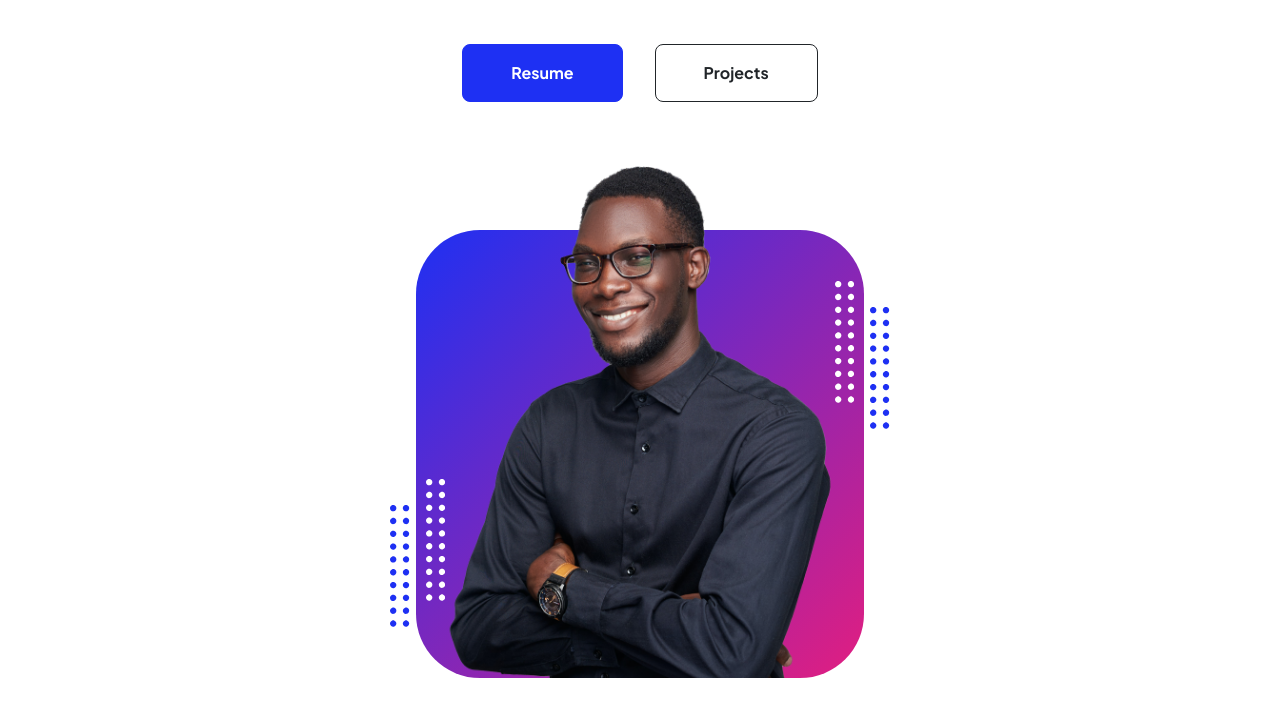
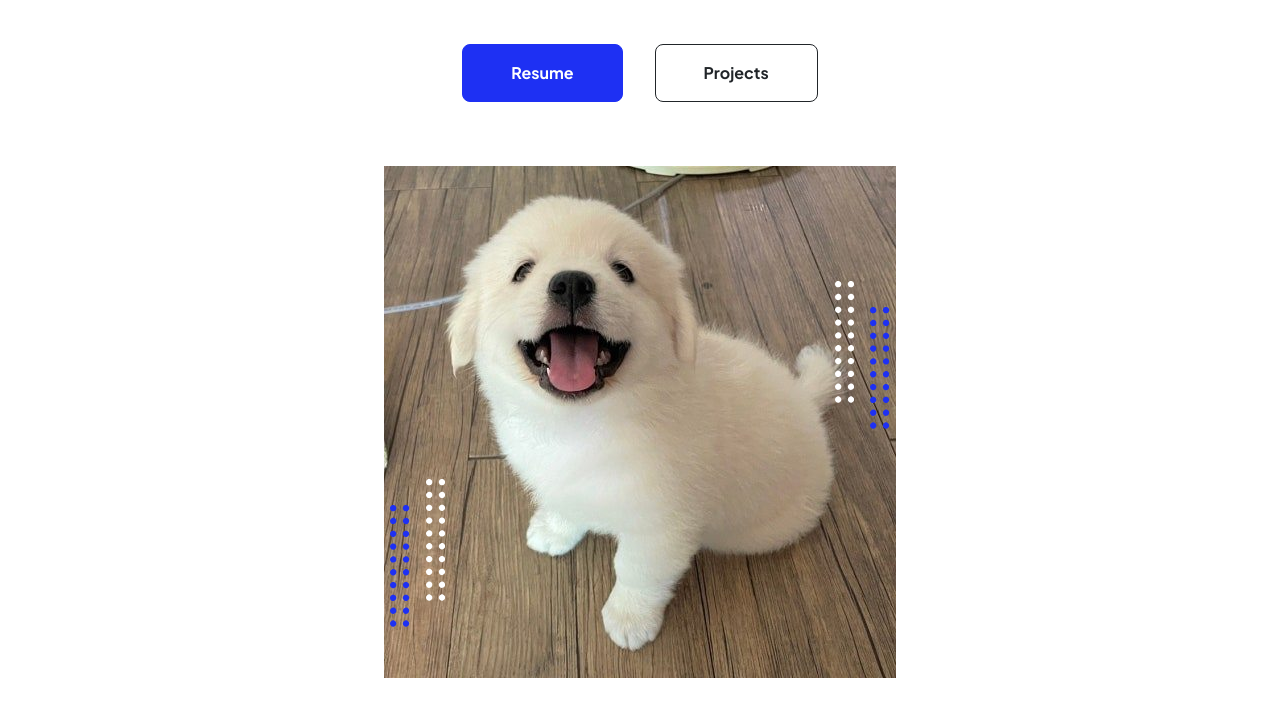
Before and after one commit to zxcv718/personal_gh_page, a plain HTML site: page index.html in a window 1280 px wide. Shown: the part 291-1008 px from the top of the page. Drawn offline with nearby package versions, Linux system fonts and the light colour scheme.

Commit message:
chore: change profile image

```diff
--- a/index.html
+++ b/index.html
@@ -56,7 +56,7 @@
                                 <div class="profile bg-gradient-primary-to-secondary">
                                     <!-- TIP: For best results, use a photo with a transparent background like the demo example below-->
                                     <!-- Watch a tutorial on how to do this on YouTube (link)-->
-                                    <img class="profile-img" src="assets/profile.png" alt="..." />
+                                    <img class="profile-img" src="assets/dog.jpeg" alt="..." />
                                     <div class="dots-1">
                                         <!-- SVG Dots-->
                                         <svg version="1.1" xmlns="http://www.w3.org/2000/svg" xmlns:xlink="http://www.w3.org/1999/xlink" x="0px" y="0px" viewBox="0 0 191.6 1215.4" style="enable-background: new 0 0 191.6 1215.4" xml:space="preserve">
```
Also changed, not shown: assets/dog.jpeg (added).
